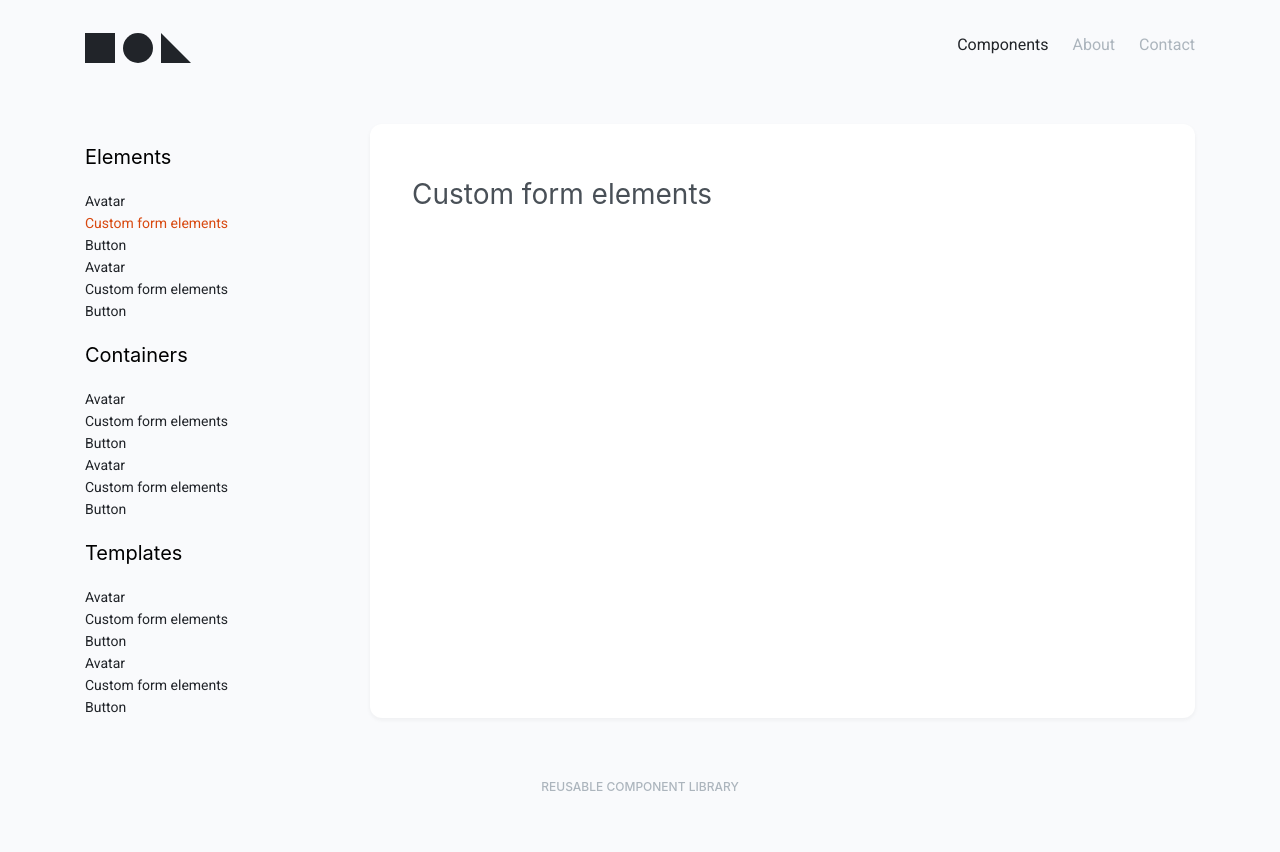
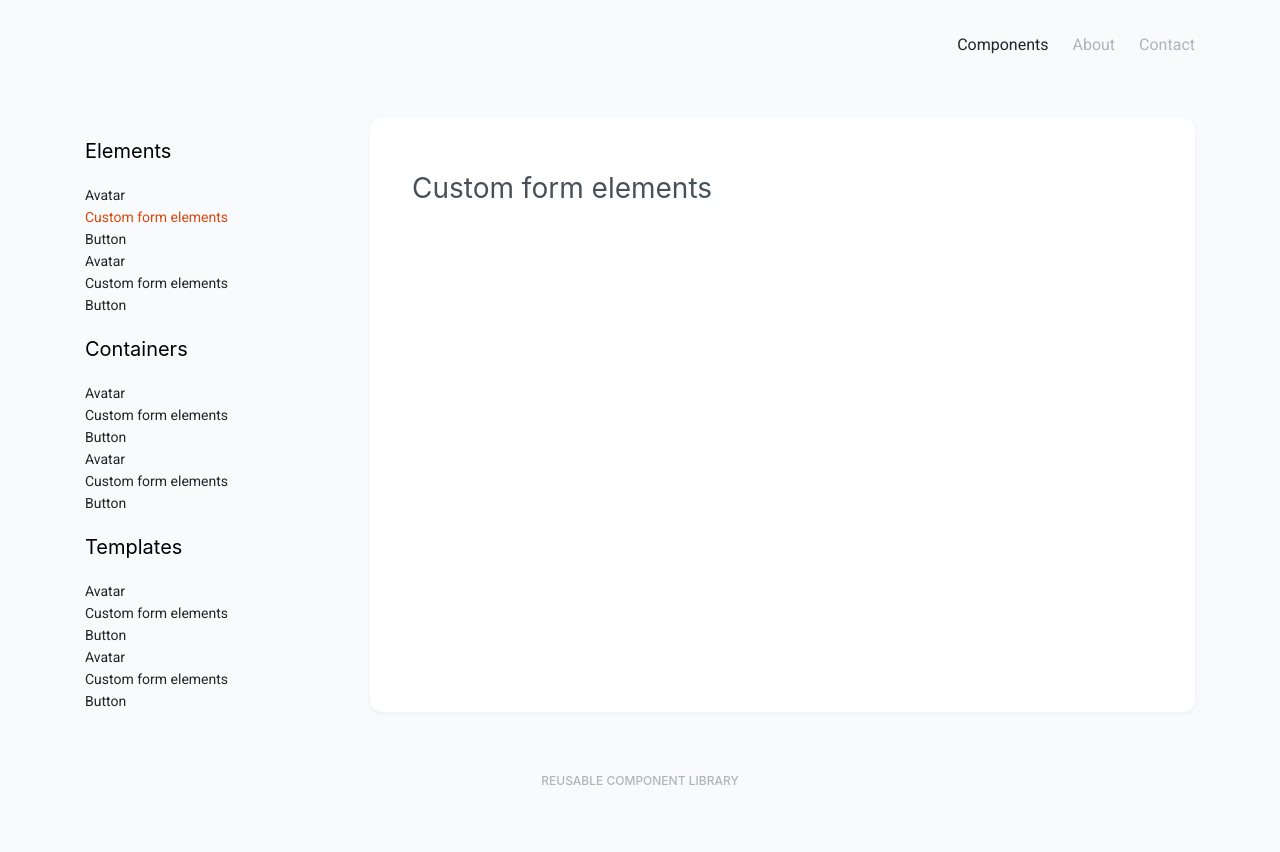
Before and after one commit to js-tasks-ru/htmlcss-20210812_boogie-woogie8, a website: page pages/template.html in a window 1280 px wide. Drawn offline with Linux system fonts and the light colour scheme.

```diff
--- a/components/header/header.css
+++ b/components/header/header.css
@@ -18,28 +18,3 @@
     color: var(--black);
     margin: 40px 0 0;
 }
-
-.header__logo {
-    display: flex;
-}
-
-.header__logo-square {
-    width: 30px;
-    height: 30px;
-    background-color: var(--black);
-    margin-right: 8px;
-}
-
-.header__logo-circle {
-    width: 30px;
-    height: 30px;
-    background-color: var(--black);
-    border-radius: 50%;
-    margin-right: 8px;
-}
-
-.header__logo-triangle {
-    border: 15px solid var(--black);
-    border-top-color: transparent;
-    border-right-color: transparent;
-}
```
Also changed, not shown: index.html (+5 -3 lines), assets/images/logo.svg (added).
